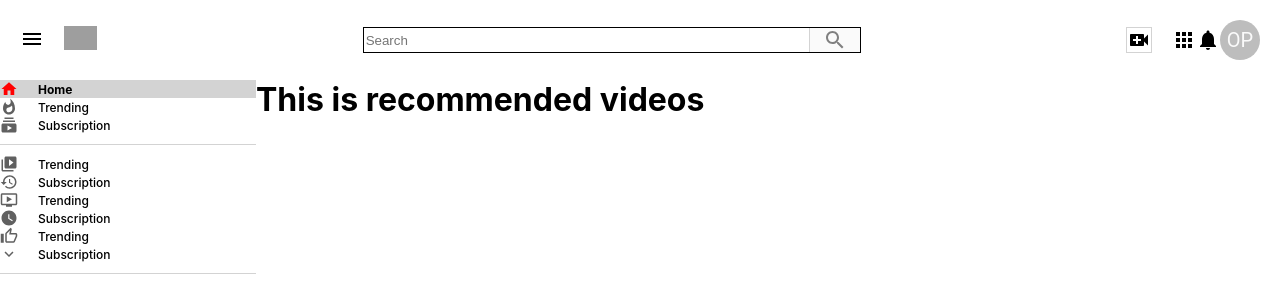
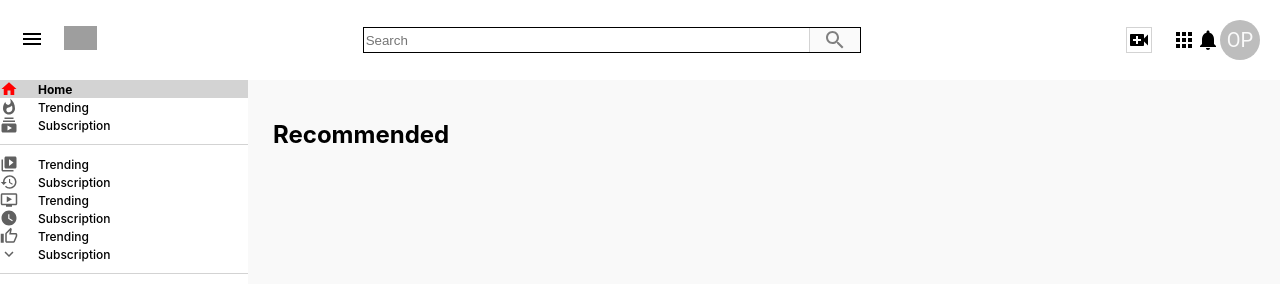
Before and after one commit to rajnish1999/youtube_clone, a React (Create React App) app: page / in a window 1280 px wide. Shown: the top 300 px of the page. Built offline with nearby package versions, Linux system fonts and the light colour scheme; grey boxes are pictures that could not be loaded.

Commit message:
Added RecommendedVideos compon and respective styling to it

```diff
--- a/src/RecommendedVideos.css
+++ b/src/RecommendedVideos.css
@@ -1,3 +1,11 @@
 .recommendedVideos {
     flex: 0.8;
+    background-color: #f9f9f9;
+    padding: 40px 20px;
+    padding-bottom: 0;
 }
+
+.recommendedVideos > h2 {
+    margin-left: 5px;
+    margin-bottom: 20px;
+}
--- a/src/components/RecommendedVideos.js
+++ b/src/components/RecommendedVideos.js
@@ -4,7 +4,7 @@
 function RecommendedVideos() {
     return (
         <div className="recommendedVideos">
-            <h1>This is recommended videos</h1>
+            <h2>Recommended</h2>
         </div>
     )
 }
```
